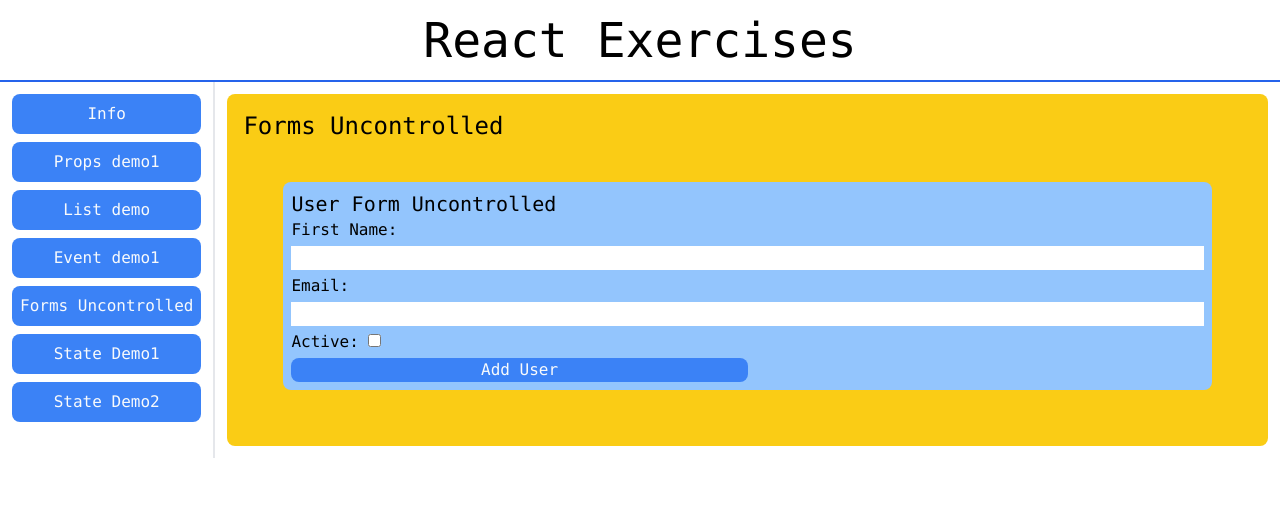
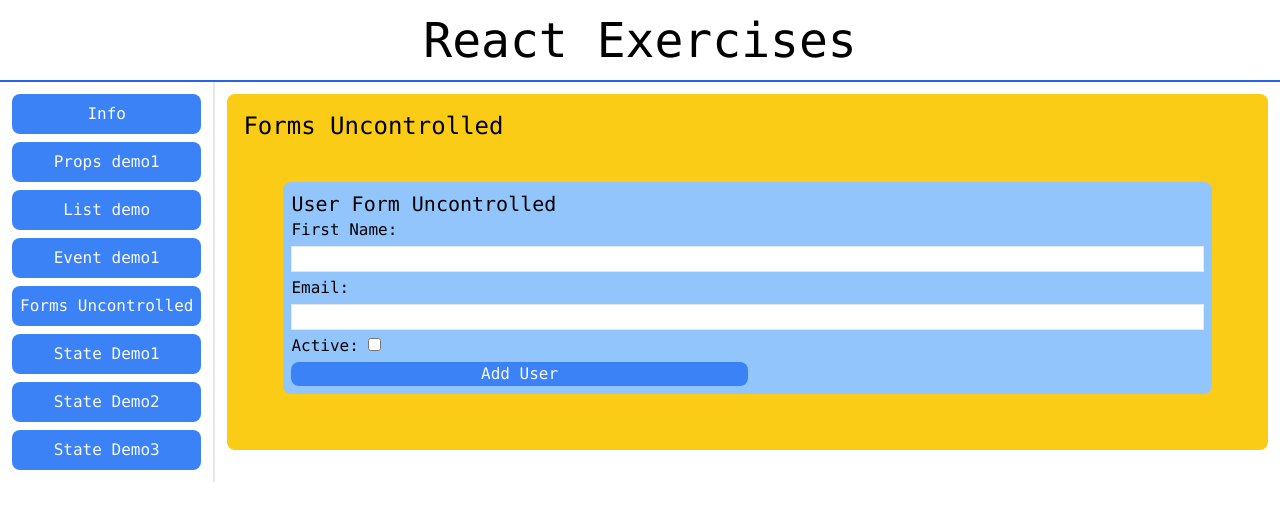
Before and after one commit to emilvn/basic-react, a React (Vite) app: page / in a window 1280 px wide. Both pictures are taken after a click on the button "Forms Uncontrolled". Shown: the top 520 px of the page. Built offline with nearby package versions, Linux system fonts and the light colour scheme.

Commit message:
state demo 3

```diff
--- a/src/App.tsx
+++ b/src/App.tsx
@@ -6,6 +6,7 @@ import EventDemo1 from "./exercises/EventDemo.tsx";
 import FormUncontrolled from "./exercises/FormsUncontrolled.tsx";
 import StateDemo1 from "./exercises/StateDemo1.tsx";
 import StateDemo2 from "./exercises/StateDemo2.tsx";
+import StateDemo3 from "./exercises/StateDemo3.tsx";
 
 function App() {
 	const [selectedView, setSelectedView] = useState("info");
@@ -34,6 +35,7 @@ function App() {
 						{selectedView == "formsuncontrolled" && <FormUncontrolled title={"Forms Uncontrolled"} />}
 						{selectedView == "statedemo1" && <StateDemo1 title={"State Demo1"} />}
 						{selectedView == "statedemo2" && <StateDemo2 title={"State Demo2"} />}
+						{selectedView == "statedemo3" && <StateDemo3 title={"State Demo3"} />}
 					</div>
 				</div>
 			</div>
@@ -70,6 +72,9 @@ const Buttons = (props: ButtonProps) => {
 			<MenuButton onClick={() => handleSelected("statedemo2")}>
 				State Demo2
 			</MenuButton>
+			<MenuButton onClick={() => handleSelected("statedemo3")}>
+				State Demo3
+			</MenuButton>
 		</>
 	);
 };
--- a/src/components/UserForm.tsx
+++ b/src/components/UserForm.tsx
@@ -28,8 +28,8 @@ export default function UserForm({ title, onSubmitUser }: UserFormProps) {
 		<>
 			<h2 className="text-xl">{title}</h2>
 			<form onSubmit={onSubmit} className="flex flex-col gap-1">
-				First Name: <input name="name" ref={nameRef} />
-				Email: <input name="email" ref={emailRef}/>
+				First Name: <input className="border" name="name" ref={nameRef} />
+				Email: <input className="border" name="email" ref={emailRef}/>
 				<span>Active: <input type="checkbox" name="isActive" ref={isActiveRef} /></span>
 				<button className="bg-blue-500 hover:bg-blue-600 w-1/2 rounded-lg text-slate-50" type="submit">Add User</button>
 			</form>
--- /dev/null
+++ b/src/exercises/StateDemo3.tsx
@@ -0,0 +1,31 @@
+import { BaseProps } from "../types/types.ts";
+import { users as usersFromDB, User } from "../data/data";
+import { useState } from "react";
+import UserTable from "../components/UserTable";
+import UserForm from "../components/UserForm";
+type Props = BaseProps;
+
+
+export default function StateDemo3({ title }: Props) {
+	const [users, setUsers] = useState<User[]>(usersFromDB || []);
+	//Derived value. No need for a useState here
+	const id = users.reduce((max, user) => (user.id || 0) > max ? (user.id || 0) : max, users[0].id || 0);
+	if(!id) return null;
+	const nextId = 1 + id;
+
+
+	const onSubmitUser = (newUser: User) => {
+		newUser.id = nextId;
+		users.push(newUser);
+		setUsers([...users]);
+	};
+
+
+	return (
+		<>
+			<h2>{title}</h2>
+			<UserTable users={users} />
+			<UserForm title="Add User" onSubmitUser={onSubmitUser} />
+		</>
+	);
+}
```
